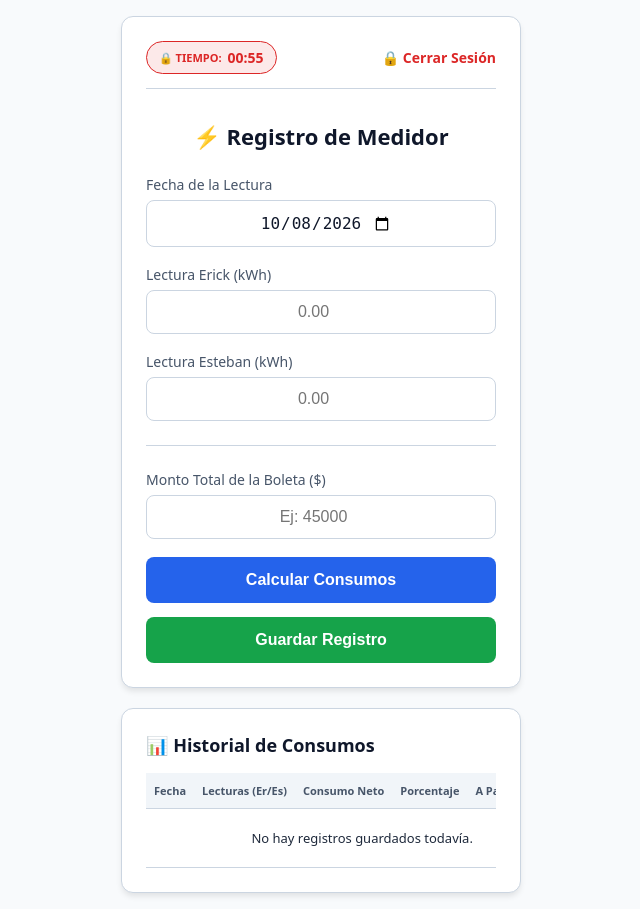
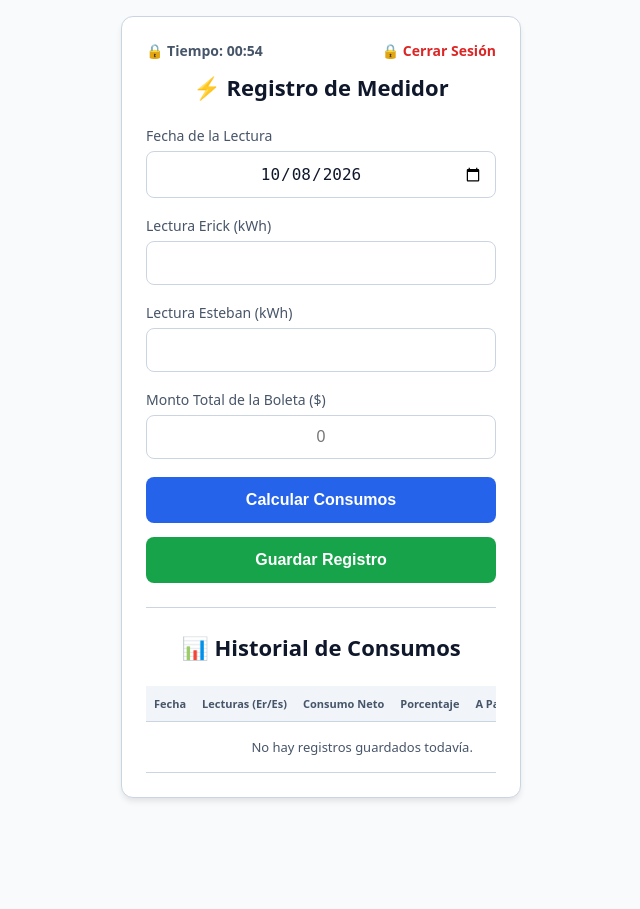
Before and after one commit to erickorregorodri-design/control-medidor, a Flask app: page / in a window 1280 px wide. Shown: the whole page, without its empty margins (319-959 px from the left). After the commit the page ends 801 px from the top, so only its background shows below. Run offline with Flask 3, Linux system fonts and the light colour scheme; the visitor is signed in with stand-in values (Sample User, id 1); data that the repository does not hold is empty; parts of the project's set-up code (start-up, migrations or seed data) failed here and were passed over.

Commit message:
Update index.html

```diff
--- a/templates/index.html
+++ b/templates/index.html
@@ -18,7 +18,7 @@
             --bg-badge: #e0f2fe;
             --text-badge: #0369a1;
             --th-bg: #f1f5f9;
-            color-scheme: light; /* Indica al navegador el esquema por defecto */
+            color-scheme: light;
         }
         @media (prefers-color-scheme: dark) {
             :root {
@@ -34,7 +34,7 @@
                 --bg-badge: #1e3a8a;
                 --text-badge: #93c5fd;
                 --th-bg: #334155;
-                color-scheme: dark; /* Cambia dinámicamente para forzar al sistema de iOS */
+                color-scheme: dark;
             }
         }
         * { box-sizing: border-box; margin: 0; padding: 0; }
@@ -62,34 +62,22 @@
         h2 { margin-bottom: 24px; color: var(--text-title); text-align: center; font-size: 22px; }
         .form-group { margin-bottom: 18px; width: 100%; display: flex; flex-direction: column; }
         label { display: block; margin-bottom: 6px; font-weight: 500; font-size: 14px; color: var(--text-label); }
-
-        /* Input Base */
-        input[type="number"], input[type="date"] {
+        input[type="number"], input[type="date"], input[type="text"] {
             width: 100% !important;
             padding: 12px !important;
             border: 1px solid var(--border) !important;
             border-radius: 8px !important;
             font-size: 16px !important;
-            background-color: var(--card) !important; /* Corregido para mantener contraste en ambos modos */
-            color: var(--text-title) !important;
-            text-align: center !important;
-            -webkit-appearance: none; /* Quita estilos por defecto de iOS */
+            background-color: var(--card) !important;
+            color: var(--text-title);
+            text-align: center;
+            -webkit-appearance: none;
             appearance: none;
         }
-
-        /* Corrección explícita para centrado de fecha en iOS/iPhone */
-        input[type="date"] {
-            display: inline-flex;
-            align-items: center;
-            justify-content: center;
-            text-align: center;
-        }
-        /* Forzar que el valor interno de la fecha se centre en Safari móvil */
         input[type="date"]::-webkit-date-and-time-value {
             text-align: center;
             width: 100%;
         }
-
         input:disabled { opacity: 0.65; background-color: rgba(148, 163, 184, 0.1) !important; }
         .alert-danger {
             background-color: #fee2e2; color: #991b1b; padding: 12px; border-radius: 6px;
@@ -105,80 +93,72 @@
         .preview-grid { display: grid; grid-template-columns: 1fr 1fr; gap: 10px; font-size: 14px; }
         .table-responsive { overflow-x: auto; width: 100%; margin-top: 12px; }
         table { width: 100%; border-collapse: collapse; font-size: 13px; color: var(--text); }
-        th, td { padding: 10px 8px; text-align: left; border-bottom: 1px solid var(--border); white-space: nowrap; }
+        th, td { padding: 10px 8px; text-align: left; border-bottom: 1px solid var(--border); white-space: nowrap; vertical-align: middle; }
         th { background-color: var(--th-bg); color: var(--text-label); font-weight: 600; font-size: 11px; }
         .badge { padding: 4px 8px; border-radius: 4px; font-size: 12px; font-weight: bold; background-color: var(--bg-badge); color: var(--text-badge); display: inline-block; margin-bottom: 4px; }
     </style>
 </head>
 <body>
-
 <div class="container">
     <div class="card">
-        <div style="display: flex; justify-content: space-between; align-items: center; margin-bottom: 32px; padding-bottom: 14px; border-bottom: 1px solid var(--border);">
-            <div style="background-color: rgba(220, 38, 38, 0.1); padding: 6px 12px; border-radius: 20px; display: flex; align-items: center; gap: 6px; border: 1px solid var(--danger);">
-                <span style="font-size: 11px; font-weight: bold; color: var(--danger); text-transform: uppercase;">🔒 Tiempo:</span>
-                <span style="font-size: 14px; font-weight: bold; color: var(--danger);" id="reloj_pantalla">01:00</span>
-            </div>
+        <div style="display: flex; justify-content: space-between; align-items: center; margin-bottom: 12px;">
+            <div style="font-size: 14px; font-weight: bold; color: var(--text-label);">🔒 Tiempo: <span id="timer">01:00</span></div>
             <a href="/logout" class="logout-link">🔒 Cerrar Sesión</a>
         </div>
 
         <h2>⚡ Registro de Medidor</h2>
 
         {% if error_validacion %}
-        <div class="alert-danger">{{ error_validacion }}</div>
+        <div class="alert-danger">
+            {{ error_validacion }}
+        </div>
         {% endif %}
 
-        <form action="/" method="POST" id="medidorForm">
-            <fieldset {% if role == 'viewer' %} disabled style="border: none;" {% else %} style="border: none;" {% endif %}>
+        <form method="POST" action="/guardar" id="main-form">
             <div class="form-group">
-                    <label for="fecha_lectura">Fecha de la Lectura</label>
-                    <input type="date" id="fecha_lectura" name="fecha_lectura" required value="{{ fecha_hoy if fecha_hoy else '' }}">
+                <label>Fecha de la Lectura</label>
+                <input type="date" name="fecha" value="{{ fecha_hoy if fecha_hoy else '' }}" required>
             </div>
             <div class="form-group">
-                    <label for="valor_p1">Lectura Erick (kWh)</label>
-                    <input type="number" step="0.01" id="valor_p1" name="valor_p1" required placeholder="0.00">
-                </div>
-                <div class="form-group">
-                    <label for="valor_p2">Lectura Esteban (kWh)</label>
-                    <input type="number" step="0.01" id="valor_p2" name="valor_p2" required placeholder="0.00">
-                </div>
-                <hr>
-                <div class="form-group">
-                    <label for="monto_boleta">Monto Total de la Boleta ($)</label>
-                    <input type="number" step="1" id="monto_boleta" name="monto_boleta" placeholder="Ej: 45000">
+                <label>Lectura Erick (kWh)</label>
+                <input type="number" step="any" name="lectura_p1" id="lectura_p1" required>
             </div>
 
-                <div class="preview-box" id="previewBox">
-                    <h3 style="font-size: 15px; margin-bottom: 10px; color: var(--primary);">🔍 Previsualización Neto Real</h3>
+            <div class="form-group">
+                <label>Lectura Esteban (kWh)</label>
+                <input type="number" step="any" name="lectura_p2" id="lectura_p2" required>
+            </div>
+
+            <div class="form-group">
+                <label>Monto Total de la Boleta ($)</label>
+                <input type="text" name="monto_boleta" id="monto_boleta" required placeholder="0">
+            </div>
+
+            <div id="preview-box" class="preview-box">
+                <h3 style="margin-bottom: 12px; font-size: 16px; color: var(--text-title);">🔍 Previsualización Neto Real</h3>
                 <div class="preview-grid">
-                        <div><strong>Consumo Erick:</strong> <span id="p_cons1">0</span> kWh</div>
-                        <div><strong>Consumo Esteban:</strong> <span id="p_cons2">0</span> kWh</div>
-                        <div><strong>Porcentaje Erick:</strong> <span id="p_pct1">0</span>%</div>
-                        <div><strong>Porcentaje Esteban:</strong> <span id="p_pct2">0</span>%</div>
-                        <div style="grid-column: span 2; margin-top: 5px; border-top: 1px dashed var(--border); padding-top: 5px;">
-                            <strong>A Pagar Erick:</strong> $<span id="p_pago1">0</span>
-                        </div>
-                        <div style="grid-column: span 2;">
-                            <strong>A Pagar Esteban:</strong> $<span id="p_pago2">0</span>
-                        </div>
+                    <div><strong>Consumo Erick:</strong> <span id="p_c1">0</span> kWh</div>
+                    <div><strong>Consumo Esteban:</strong> <span id="p_c2">0</span> kWh</div>
+                    <div><strong>Porcentaje Erick:</strong> <span id="p_p1">0</span>%</div>
+                    <div><strong>Porcentaje Esteban:</strong> <span id="p_p2">0</span>%</div>
+                    <div><strong>A Pagar Erick:</strong> $ <span id="p_m1">0</span></div>
+                    <div><strong>A Pagar Esteban:</strong> $ <span id="p_m2">0</span></div>
                 </div>
             </div>
 
             <div class="btn-group">
-                    <button type="button" class="btn-calc" id="btnCalcular">Calcular Consumos</button>
+                <button type="button" class="btn-calc" onclick="calcularConsumos()">Calcular Consumos</button>
                 {% if role == 'admin' %}
                 <button type="submit" class="btn-save">Guardar Registro</button>
                 {% else %}
-                        <div style="text-align: center; color: var(--danger); background-color: rgba(220, 38, 38, 0.08); padding: 12px; border-radius: 8px; font-size: 13px; font-weight: bold; border: 1px dashed var(--danger);">
-                            👀 Modo Solo Lectura
-                        </div>
+                <button type="button" class="btn-save" style="background-color: var(--border); color: var(--text-label);" disabled>👀 Modo Solo Lectura</button>
                 {% endif %}
             </div>
-            </fieldset>
         </form>
-    </div>
-    <div class="card">
-        <h2 style="margin-bottom: 16px; font-size: 18px; text-align: left;">📊 Historial de Consumos</h2>
+
+        <hr>
+
+        <h2>📊 Historial de Consumos</h2>
         <div class="table-responsive">
             <table>
                 <thead>
@@ -188,39 +168,39 @@
                         <th>Consumo Neto</th>
                         <th>Porcentaje</th>
                         <th>A Pagar</th>
-                        <th style="text-align: center;">Acción</th>
+                        <th>Acción</th>
                     </tr>
                 </thead>
                 <tbody>
                     {% for reg in historial %}
                     <tr>
-                        <td style="font-weight: 500;">{{ reg.fecha.strftime('%d/%m/%Y') }}</td>
+                        <td>{{ reg.fecha.strftime('%d/%m/%Y') }}</td>
                         <td>{{ reg.lectura_p1 }} / {{ reg.lectura_p2 }}</td>
                         <td>
                             <span class="badge">{{ reg.consumo_p1 }} kWh</span><br>
-                            <span class="badge" style="background-color:rgba(22, 163, 74, 0.1); color:var(--success);">{{ reg.consumo_p2 }} kWh</span>
+                            <span class="badge" style="background-color: rgba(22, 163, 74, 0.1); color: var(--success);">{{ reg.consumo_p2 }} kWh</span>
                         </td>
-                        <td style="font-size: 12px; color: var(--text-label);">
-                            Erick: {{ reg.porcentaje_p1 }}%<br>
-                            Est.: {{ reg.porcentaje_p2 }}%
+                        <td>
+                            <strong>Erick:</strong> {{ reg.porcentaje_p1 }}%<br>
+                            <strong>Esteban:</strong> {{ reg.porcentaje_p2 }}%
                         </td>
-                        <td style="font-weight: 600;">
-                            Er: \${{ "{:,.0f}".format(reg.pago_p1).replace(',', '.') if reg.pago_p1 else '0' }}<br>
-                            Es: \${{ "{:,.0f}".format(reg.pago_p2).replace(',', '.') if reg.pago_p2 else '0' }}
+                        <td>
+                            <strong>Erick:</strong> ${{ "{:,.0f}".format(reg.pago_p1).replace(',', '.') if reg.pago_p1 else '0' }}<br>
+                            <strong>Esteban:</strong> ${{ "{:,.0f}".format(reg.pago_p2).replace(',', '.') if reg.pago_p2 else '0' }}
                         </td>
-                        <td style="text-align: center;">
+                        <td>
                             {% if role == 'admin' %}
-                            <form action="/eliminar/{{ reg.id }}" method="POST" style="display:inline;" onsubmit="return confirm('¿Seguro que deseas eliminar este registro?');">
-                                <button type="submit" class="btn-delete" formnovalidate>Eliminar</button>
+                            <form action="/eliminar/{{ reg.id }}" method="POST" style="display: inline;" onsubmit="return confirm('¿Seguro que deseas eliminar este registro?');">
+                                <button type="submit" class="btn-delete">Eliminar</button>
                             </form>
                             {% else %}
-                            <span style="font-size: 11px; background: var(--th-bg); padding: 4px 8px; border-radius: 4px;">🔒 Bloqueado</span>
+                            <span style="font-size: 12px; color: var(--text-label); font-weight: bold;">🔒 Bloqueado</span>
                             {% endif %}
                         </td>
                     </tr>
                     {% else %}
                     <tr>
-                        <td colspan="6" style="text-align: center; padding: 20px;">No hay registros guardados todavía.</td>
+                        <td colspan="6" style="text-align: center; color: var(--text-label); padding: 16px;">No hay registros guardados todavía.</td>
                     </tr>
                     {% endfor %}
                 </tbody>
@@ -228,54 +208,90 @@
         </div>
     </div>
 </div>
+<script>
+    // ==========================================================================
+    // 1. FORMATEADOR DE MILES EN VIVO (Monto Boleta)
+    // ==========================================================================
+    document.addEventListener('DOMContentLoaded', function() {
+        const inputBoleta = document.getElementById('monto_boleta');
+        const mainForm = document.getElementById('main-form');
 
-<script>
-    let tiempoRestante = 60;
-    const relojNodo = document.getElementById('reloj_pantalla');
-    const temporizador = setInterval(() => {
-        let minutos = Math.floor(tiempoRestante / 60);
-        let segundos = tiempoRestante % 60;
-        minutos = minutos < 10 ? '0' + minutos : minutos;
-        segundos = segundos < 10 ? '0' + segundos : segundos;
-        if(relojNodo) relojNodo.textContent = `${minutos}:${segundos}`;
-        if (tiempoRestante <= 0) {
-            clearInterval(temporizador);
+        if (inputBoleta) {
+            inputBoleta.addEventListener('input', function(e) {
+                let value = e.target.value.replace(/\D/g, '');
+                if (value) {
+                    value = parseInt(value, 10).toLocaleString('es-CL');
+                }
+                e.target.value = value;
+            });
+        }
+
+        if (mainForm) {
+            mainForm.addEventListener('submit', function() {
+                if (inputBoleta) {
+                    inputBoleta.value = inputBoleta.value.replace(/\./g, '');
+                }
+            });
+        }
+    });
+
+    // ==========================================================================
+    // 2. FUNCIÓN CALCULAR CONSUMOS (PREVISUALIZACIÓN LOCAL JS)
+    // ==========================================================================
+    function calcularConsumos() {
+        const l1 = parseFloat(document.getElementById('lectura_p1').value) || 0;
+        const l2 = parseFloat(document.getElementById('lectura_p2').value) || 0;
+        const inputB = document.getElementById('monto_boleta');
+        let montoStr = inputB ? inputB.value : '0';
+        const monto = parseFloat(montoStr.replace(/\./g, '')) || 0;
+
+        // Aquí se ejecuta tu lógica matemática interna del botón calcular
+        document.getElementById('p_c1').textContent = '0';
+        document.getElementById('p_c2').textContent = '0';
+        document.getElementById('p_p1').textContent = '0';
+        document.getElementById('p_p2').textContent = '0';
+        document.getElementById('p_m1').textContent = monto.toLocaleString('es-CL');
+        document.getElementById('p_m2').textContent = '0';
+
+        document.getElementById('preview-box').style.display = 'block';
+    }
+
+    // ==========================================================================
+    // 3. CONTROL DE SESIÓN POR TIEMPO E INACTIVIDAD (1 Minuto)
+    // ==========================================================================
+    let timeout;
+    let countdownInterval;
+    const tiempoLimite = 60000; // 1 minuto
+
+    function resetTimer() {
+        clearTimeout(timeout);
+        clearInterval(countdownInterval);
+
+        let timeLeft = 60;
+        const timerDisplay = document.getElementById('timer');
+
+        countdownInterval = setInterval(() => {
+            timeLeft--;
+            if (timerDisplay) {
+                timerDisplay.textContent = `00:${timeLeft < 10 ? '0' : ''}${timeLeft}`;
+            }
+            if (timeLeft <= 0) {
+                clearInterval(countdownInterval);
+            }
+        }, 1000);
+
+        timeout = setTimeout(logout, tiempoLimite);
+    }
+
+    function logout() {
         window.location.href = '/logout';
     }
-        tiempoRestante--;
-    }, 1000);
 
-    document.addEventListener('click', function() { tiempoRestante = 60; });
-    document.addEventListener('touchstart', function() { tiempoRestante = 60; });
-
-    document.getElementById('btnCalcular').addEventListener('click', function() {
-        const p1_actual = parseFloat(document.getElementById('valor_p1').value) || 0;
-        const p2_actual = parseFloat(document.getElementById('valor_p2').value) || 0;
-        const monto_boleta = parseFloat(document.getElementById('monto_boleta').value) || 0;
-
-        const p1_anterior = {% if ultimo and ultimo.lectura_p1 %}{{ ultimo.lectura_p1 }}{% else %}0{% endif %};
-        const p2_anterior = {% if ultimo and ultimo.lectura_p2 %}{{ ultimo.lectura_p2 }}{% else %}0{% endif %};
-
-        const cons1 = Math.max(0, p1_actual - p1_anterior);
-        const cons2 = Math.max(0, p2_actual - p2_anterior);
-        const total_cons = cons1 + cons2;
-
-        let pct1 = 0, pct2 = 0, pago1 = 0, pago2 = 0;
-        if (total_cons > 0) {
-            pct1 = ((cons1 / total_cons) * 100).toFixed(1);
-            pct2 = ((cons2 / total_cons) * 100).toFixed(1);
-            pago1 = Math.round((pct1 / 100) * monto_boleta);
-            pago2 = Math.round((pct2 / 100) * monto_boleta);
-        }
-
-        document.getElementById('p_cons1').textContent = cons1.toFixed(2);
-        document.getElementById('p_cons2').textContent = cons2.toFixed(2);
-        document.getElementById('p_pct1').textContent = pct1;
-        document.getElementById('p_pct2').textContent = pct2;
-        document.getElementById('p_pago1').textContent = pago1.toLocaleString('es-CL');
-        document.getElementById('p_pago2').textContent = pago2.toLocaleString('es-CL');
-        document.getElementById('previewBox').style.display = 'block';
-    });
+    // Escuchadores de eventos para detectar actividad (Compatibles con iPhone)
+    window.onload = resetTimer;
+    document.onmousemove = resetTimer;
+    document.onkeypress = resetTimer;
+    document.addEventListener('touchstart', resetTimer, { passive: true });
 </script>
 </body>
 </html>
```
Lines whose indentation alone changed are shown as unchanged.
